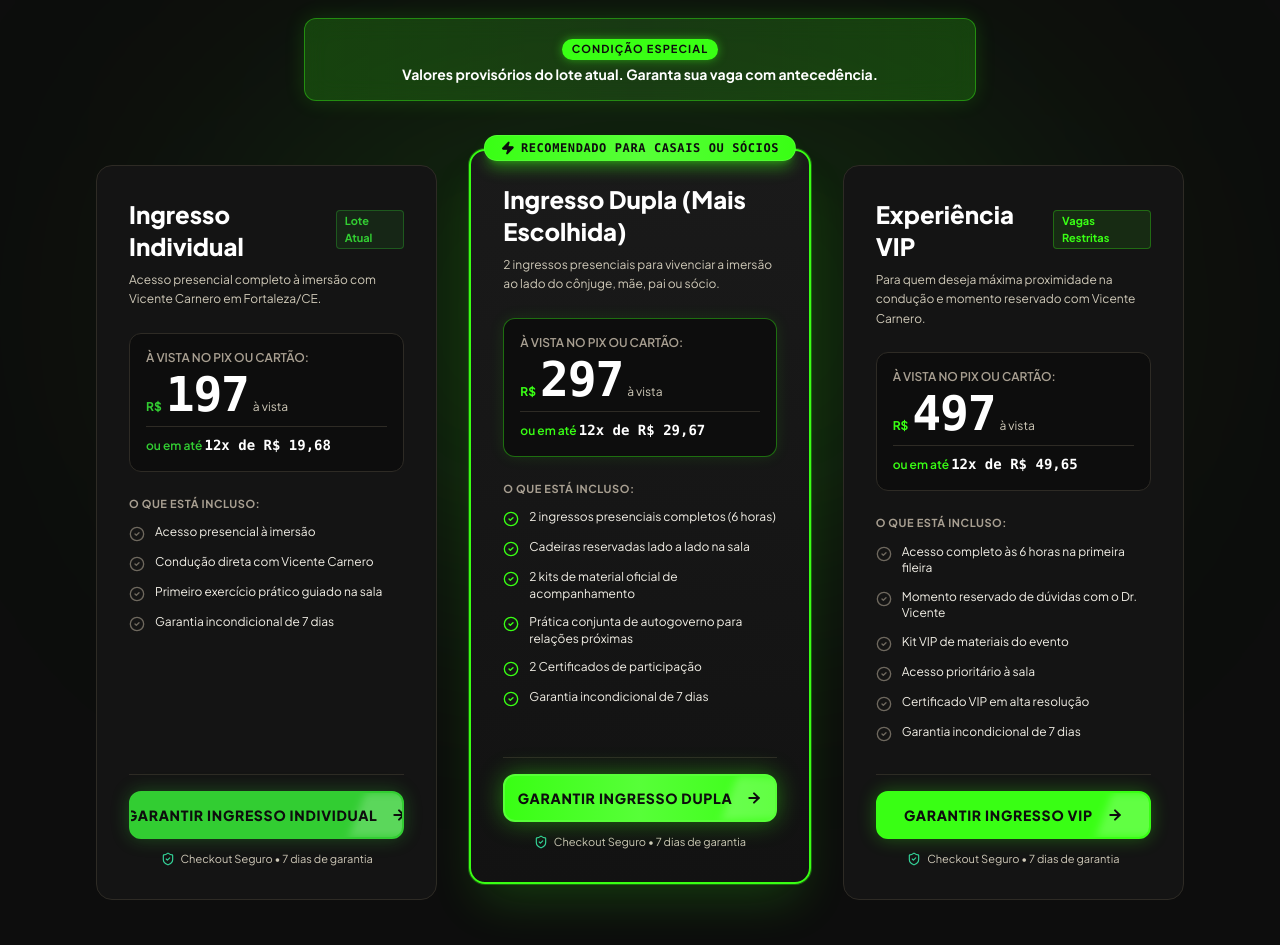
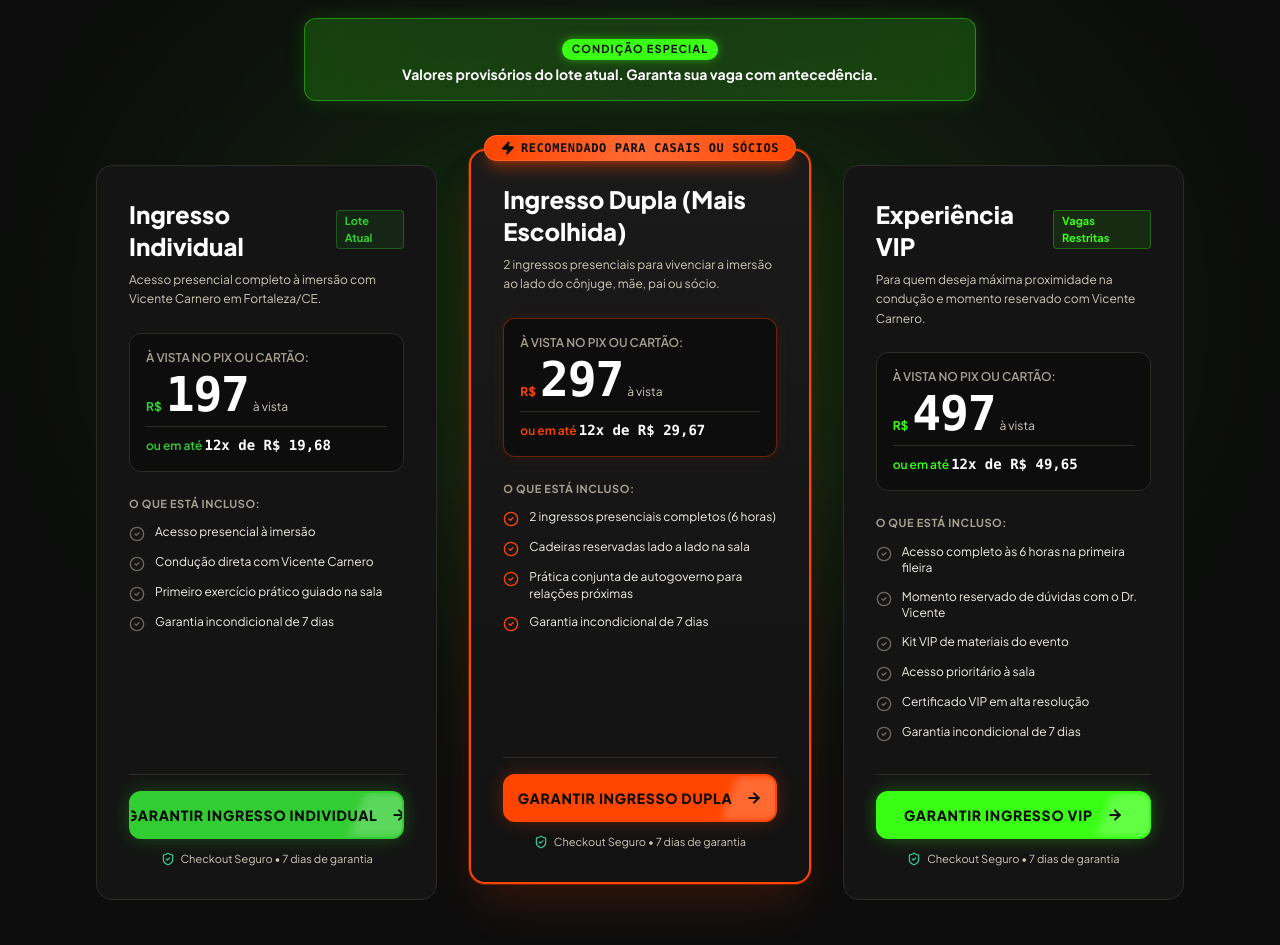
Before and after one commit to Marcelribeiro777/landing-page-vicente-governe-suas-emo-es, a React (Vite) app: page / in a window 1280 px wide. Shown: the part 7580-8525 px from the top of the page. Built offline with nearby package versions, Linux system fonts and the light colour scheme; a web font is replaced by a local one.

Commit message:
Atualiza card Dupla para cor #FF4500 e ajusta lista de itens inclusos (v0.0.42)

```diff
--- a/package.json
+++ b/package.json
@@ -2,7 +2,7 @@
   "name": "skip-react-template",
   "description": "A frontend React Vite TypeScript Shadcn UI template for Skip projects",
   "private": true,
-  "version": "0.0.41",
+  "version": "0.0.42",
   "type": "module",
   "scripts": {
     "start": "vite dev",
--- a/src/components/event/EventPricing.tsx
+++ b/src/components/event/EventPricing.tsx
@@ -44,21 +44,32 @@ export function EventPricing() {
         <div className="grid grid-cols-1 lg:grid-cols-3 gap-8 items-stretch pt-4">
           {eventContent.pricing.cards.map((card) => {
             const isIndividual = card.id === 'individual'
+            const isDupla = card.id === 'dupla'
 
             return (
               <div
                 key={card.id}
                 className={`rounded-2xl p-7 sm:p-8 flex flex-col justify-between transition-all duration-300 relative ${
                   card.isPopular
-                    ? 'bg-gradient-to-b from-[#1A1A1A] to-[#121212] border-2 border-[#39FF14] shadow-2xl shadow-[#39FF14]/20 lg:-translate-y-4 ring-1 ring-[#39FF14]/30'
+                    ? isDupla
+                      ? 'bg-gradient-to-b from-[#1A1A1A] to-[#121212] border-2 border-[#FF4500] shadow-2xl shadow-[#FF4500]/20 lg:-translate-y-4 ring-1 ring-[#FF4500]/30 hover:border-[#FF4500]/60 hover:shadow-xl hover:shadow-[#FF4500]/10'
+                      : 'bg-gradient-to-b from-[#1A1A1A] to-[#121212] border-2 border-[#39FF14] shadow-2xl shadow-[#39FF14]/20 lg:-translate-y-4 ring-1 ring-[#39FF14]/30'
                     : isIndividual
                       ? 'bg-[#141414] border border-[#2E2B25] hover:border-[#32CD32]/60 hover:shadow-xl hover:shadow-[#32CD32]/10'
+                      : isDupla
+                        ? 'bg-[#141414] border border-[#2E2B25] hover:border-[#FF4500]/60 hover:shadow-xl hover:shadow-[#FF4500]/10'
                         : 'bg-[#141414] border border-[#2E2B25] hover:border-[#39FF14]/60 hover:shadow-xl hover:shadow-[#39FF14]/10'
                 }`}
               >
                 {/* Popular Ribbon */}
                 {card.isPopular && (
-                  <div className="absolute -top-4 left-1/2 -translate-x-1/2 bg-gradient-to-r from-[#39FF14] via-[#57FF38] to-[#39FF14] text-[#0D0D0D] px-4 py-1 rounded-full text-xs font-black tracking-wider uppercase shadow-lg shadow-[#39FF14]/40 flex items-center gap-1.5 whitespace-nowrap border border-[#57FF38]/80 font-mono">
+                  <div
+                    className={`absolute -top-4 left-1/2 -translate-x-1/2 px-4 py-1 rounded-full text-xs font-black tracking-wider uppercase shadow-lg flex items-center gap-1.5 whitespace-nowrap font-mono ${
+                      isDupla
+                        ? 'bg-gradient-to-r from-[#FF4500] via-[#ff6a33] to-[#FF4500] text-[#0D0D0D] shadow-[#FF4500]/40 border border-[#ff6a33]/80'
+                        : 'bg-gradient-to-r from-[#39FF14] via-[#57FF38] to-[#39FF14] text-[#0D0D0D] shadow-[#39FF14]/40 border border-[#57FF38]/80'
+                    }`}
+                  >
                     <Zap className="w-3.5 h-3.5 fill-[#0D0D0D] text-[#0D0D0D]" />
                     <span>{card.tag}</span>
                   </div>
@@ -73,6 +84,8 @@ export function EventPricing() {
                         className={`text-[11px] font-bold px-2 py-0.5 rounded border ${
                           isIndividual
                             ? 'text-[#32CD32] bg-[#32CD32]/10 border-[#32CD32]/30'
+                            : isDupla
+                              ? 'text-[#FF4500] bg-[#FF4500]/10 border-[#FF4500]/30'
                               : 'text-[#39FF14] bg-[#39FF14]/10 border-[#39FF14]/30'
                         }`}
                       >
@@ -87,9 +100,13 @@ export function EventPricing() {
                   <div
                     className={`p-4 rounded-xl bg-[#0D0D0D] mb-6 transition-colors ${
                       card.isPopular
-                        ? 'border border-[#39FF14]/40 shadow-[0_0_15px_rgba(57,255,20,0.1)]'
+                        ? isDupla
+                          ? 'border border-[#FF4500]/40 shadow-[0_0_15px_rgba(255,69,0,0.1)]'
+                          : 'border border-[#39FF14]/40 shadow-[0_0_15px_rgba(57,255,20,0.1)]'
                         : isIndividual
                           ? 'border border-[#2E2B25] hover:border-[#32CD32]/30'
+                          : isDupla
+                            ? 'border border-[#2E2B25] hover:border-[#FF4500]/30'
                             : 'border border-[#2E2B25]'
                     }`}
                   >
@@ -98,7 +115,13 @@ export function EventPricing() {
                     </div>
                     <div className="flex items-baseline gap-1">
                       <span
-                        className={`text-xs font-bold ${isIndividual ? 'text-[#32CD32]' : 'text-[#39FF14]'}`}
+                        className={`text-xs font-bold ${
+                          isIndividual
+                            ? 'text-[#32CD32]'
+                            : isDupla
+                              ? 'text-[#FF4500]'
+                              : 'text-[#39FF14]'
+                        }`}
                       >
                         R$
                       </span>
@@ -110,7 +133,11 @@ export function EventPricing() {
 
                     <div
                       className={`text-xs font-semibold mt-2 pt-2 border-t border-[#2E2B25] ${
-                        isIndividual ? 'text-[#32CD32]' : 'text-[#39FF14]'
+                        isIndividual
+                          ? 'text-[#32CD32]'
+                          : isDupla
+                            ? 'text-[#FF4500]'
+                            : 'text-[#39FF14]'
                       }`}
                     >
                       ou em até{' '}
@@ -130,7 +157,9 @@ export function EventPricing() {
                       <div key={fIdx} className="flex items-start gap-2.5 text-xs text-[#F2EFE6]">
                         <CheckCircle2
                           className={`w-4 h-4 shrink-0 mt-0.5 ${
-                            card.isPopular
+                            isDupla
+                              ? 'text-[#FF4500]'
+                              : card.isPopular
                                 ? 'text-[#39FF14]'
                                 : isIndividual
                                   ? 'text-[#6E685E]'
@@ -148,7 +177,9 @@ export function EventPricing() {
                   <Button
                     onClick={() => handleCheckout(card.checkoutUrl)}
                     className={`relative overflow-hidden w-full h-13 py-3 uppercase tracking-wider font-black text-xs sm:text-sm rounded-xl transition-all shadow-lg ${
-                      card.isPopular
+                      isDupla
+                        ? 'bg-[#FF4500] hover:bg-[#cc3700] text-[#0D0D0D] hover:scale-[1.02] active:scale-[0.98] shadow-[0_0_18px_rgba(255,69,0,0.3)] hover:shadow-[0_0_25px_rgba(255,69,0,0.5)] border-2 border-[#FF4500]'
+                        : card.isPopular
                           ? 'bg-gradient-to-r from-[#39FF14] via-[#57FF38] to-[#39FF14] hover:from-[#57FF38] hover:to-[#39FF14] text-[#0D0D0D] shadow-[0_0_25px_rgba(57,255,20,0.4)] hover:shadow-[0_0_35px_rgba(57,255,20,0.6)] hover:scale-[1.03] active:scale-[0.98] border-2 border-[#57FF38]'
                           : isIndividual
                             ? 'bg-[#32CD32] hover:bg-[#28a428] text-[#0D0D0D] hover:scale-[1.02] active:scale-[0.98] shadow-[0_0_18px_rgba(50,205,50,0.3)] hover:shadow-[0_0_25px_rgba(50,205,50,0.5)] border-2 border-[#32CD32]'
--- a/src/content/event.ts
+++ b/src/content/event.ts
@@ -407,9 +407,7 @@ export const eventContent: EventData = {
         features: [
           '2 ingressos presenciais completos (6 horas)',
           'Cadeiras reservadas lado a lado na sala',
-          '2 kits de material oficial de acompanhamento',
           'Prática conjunta de autogoverno para relações próximas',
-          '2 Certificados de participação',
           'Garantia incondicional de 7 dias',
         ],
         ctaText: 'Garantir Ingresso Dupla',
--- a/src/lib/pocketbase/schema.json
+++ b/src/lib/pocketbase/schema.json
@@ -1,5 +1,5 @@
 {
-  "generatedAt": "2026-09-12T23:05:51.265Z",
+  "generatedAt": "2026-09-12T23:09:08.132Z",
   "collections": [
     {
       "name": "users",
```
Also changed, not shown: .skip.config.json. Lines whose indentation alone changed are shown as unchanged.
